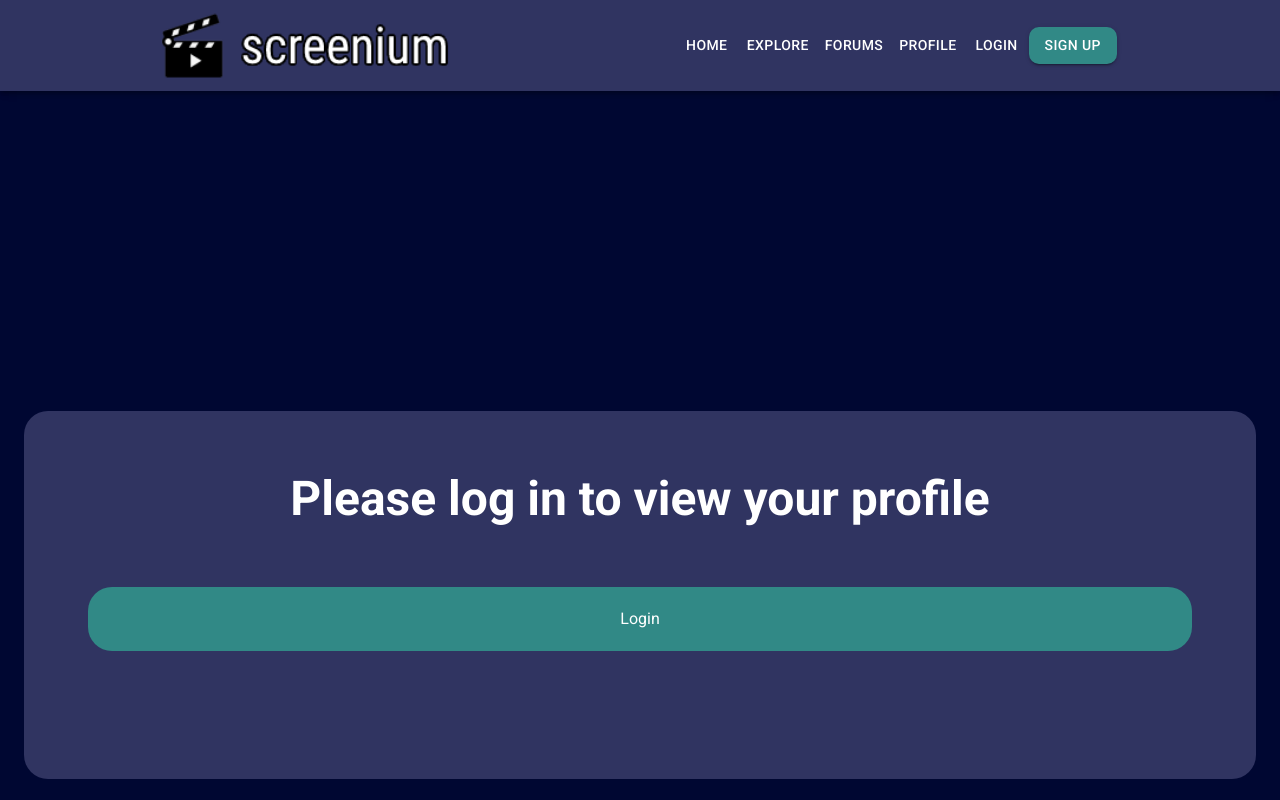
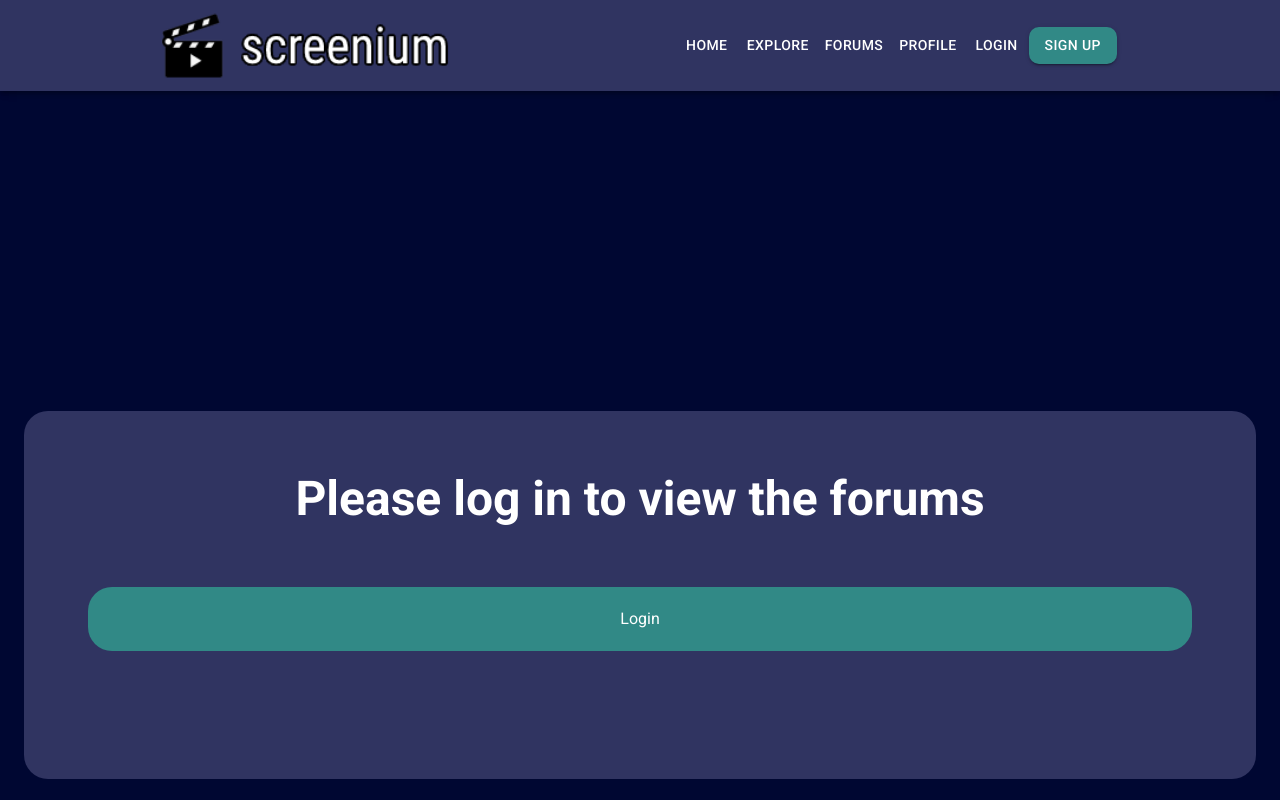
Before and after one commit to humaiyun/screenium, a React (Create React App) app in the folder client/: page /forums in a window 1280 px wide. Shown: the top 800 px of the page. Built offline with nearby package versions, Linux system fonts and the light colour scheme; no server answers; the HTML template or start-up script is replaced by a standard one.

Commit message:
edit wording

```diff
--- a/client/src/components/Forums/Forums.js
+++ b/client/src/components/Forums/Forums.js
@@ -19,21 +19,7 @@ const Forums = () => {
       {!isLoggedIn ? (
         <div className="bg-[#303461] p-16 my-80 rounded-3xl">
           <h1 className="text-center text-5xl font-bold">
-            Please log in to view your profile
-          </h1>
-          <button
-            onClick={() => navigate("/login")}
-            className="my-16 w-full p-5 bg-main-primary rounded-3xl hover:scale-105 active:scale-95 transition duration-300"
-          >
-            Login
-          </button>
-        </div>
-      ) : (
-        <div>
-          {!isLoggedIn ? (
-            <div className="bg-[#303461] p-16 my-80 rounded-3xl">
-              <h1 className="text-center text-5xl font-bold">
-                Please log in to view your profile
+            Please log in to view the forums
           </h1>
           <button
             onClick={() => navigate("/login")}
@@ -71,8 +57,6 @@ const Forums = () => {
         </div>
       )}
     </div>
-      )}
-    </div>
   );
 };
 
```
Lines whose indentation alone changed are shown as unchanged.
